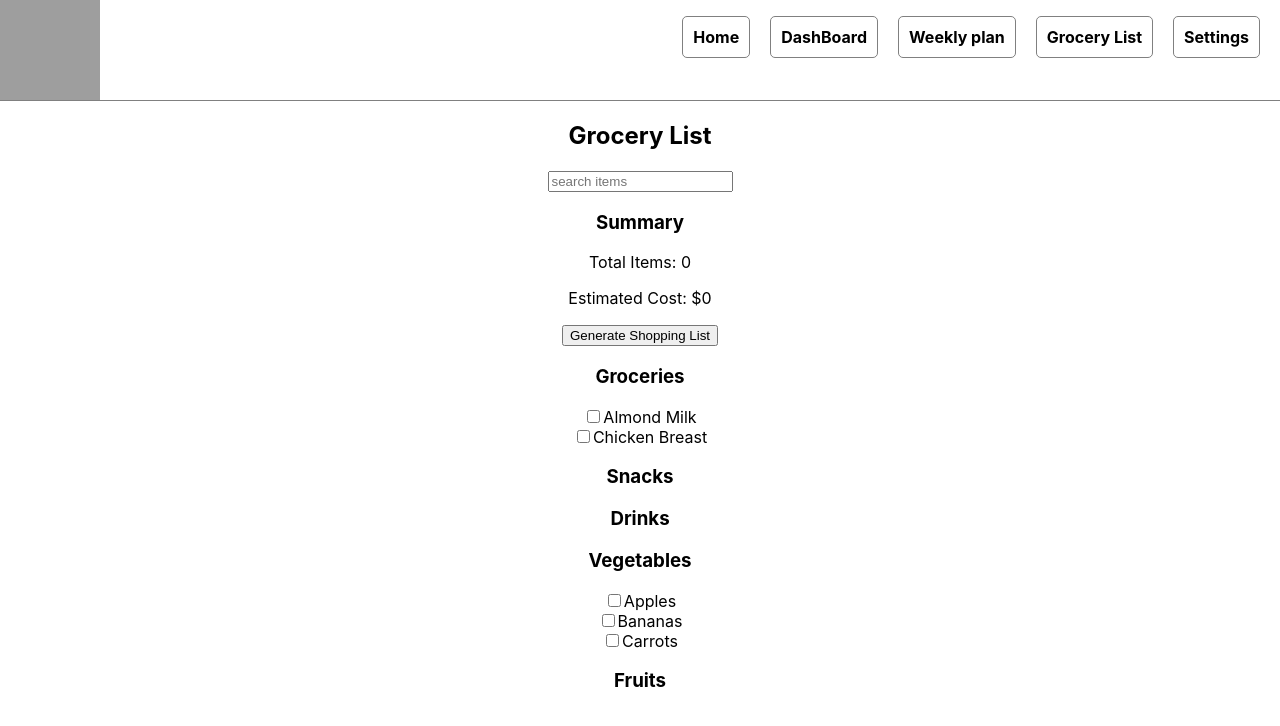
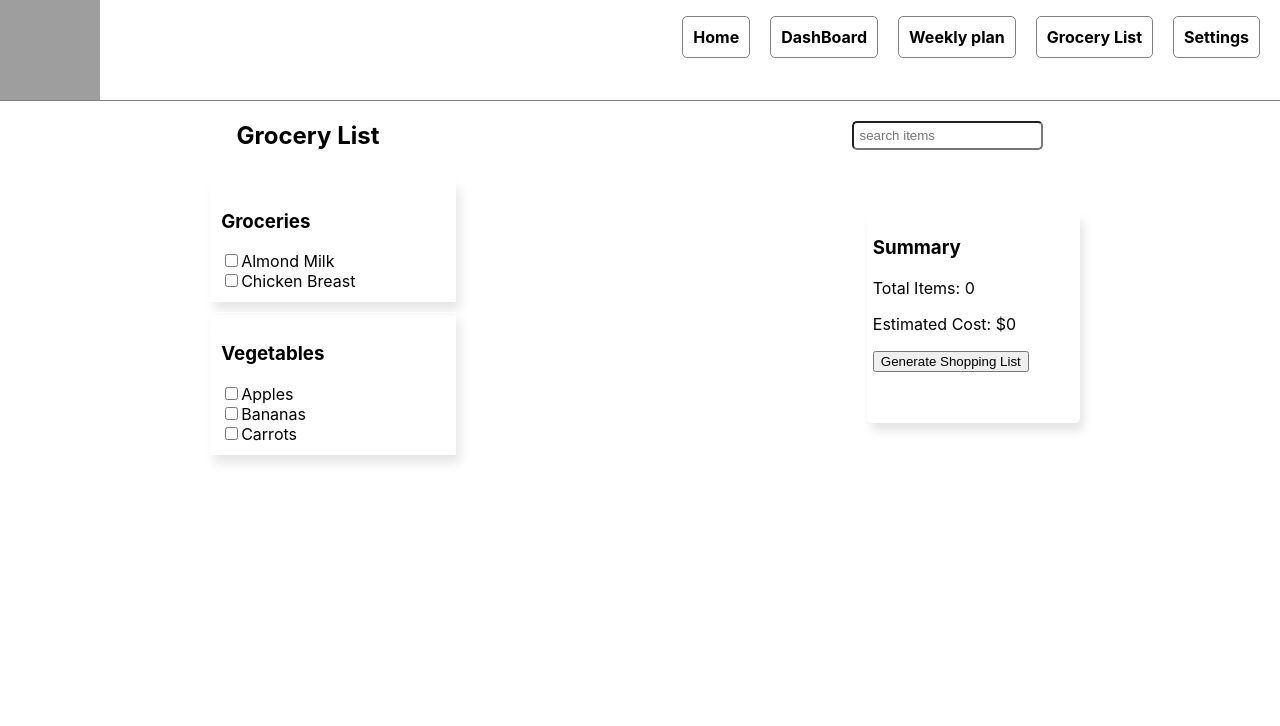
Before and after one commit to otmaneaksa/Micro-SAAS, a React (Create React App) app in the folder Front/front/: page /grocery-list in a window 1280 px wide. Shown: the top 726 px of the page. Built offline with nearby package versions, Linux system fonts and the light colour scheme; grey boxes are pictures that could not be loaded.

Commit message:
GroceryList component at style in progress

```diff
--- a/Front/front/src/Components/GroceryList/GroceryList.js
+++ b/Front/front/src/Components/GroceryList/GroceryList.js
@@ -1,26 +1,60 @@
-import React, { useState } from 'react';
+import React, { useState, useEffect } from 'react';
 import axios from 'axios';
 import GrocerySum from './GrocerySum';
+import styled from 'styled-components';
 
 const GroceryList = ({ mealPlan }) => {
-  const [groceryTypes, setGroceryTypes] = useState(['Groceries', 'Snacks', 'Drinks', 'Vegetables', 'Fruits']);
-  const [groceryItems, setGroceryItems] = useState([{type:'Groceries',name:'Almond Milk'},{type:'Groceries',name:'Chicken Breast'},{type:'Vegetables',name:'Apples'},{type:'Vegetables',name:'Bananas'},{type:'Vegetables',name:'Carrots'}]);
+  const [GroceryTypes, setGroceryTypes] = useState(['Groceries', 'Snacks', 'Drinks', 'Vegetables', 'Fruits']);
+  const [NotEmptyTypes, setNotEmptyTypes] = useState([]);
+  const [GroceryItems, setGroceryItems] = useState([{type:'Groceries',name:'Almond Milk'},{type:'Groceries',name:'Chicken Breast'},{type:'Vegetables',name:'Apples'},{type:'Vegetables',name:'Bananas'},{type:'Vegetables',name:'Carrots'}]);
   const [groceryItem, setGroceryItem] = useState({
     type: '',
     name:''
   });
+  useEffect(() => {
+    const NoEmptyTypes = GroceryTypes.filter((type) => {
+      return GroceryItems.some((item) => item.type === type);
+    })
+    setNotEmptyTypes(NoEmptyTypes);
+  },[])
+  const GroceryHeader = styled.header`
+    display: flex;
+    justify-content:space-around;
+    align-items: center;
+  `;
+  const Input = styled.input`
+  padding:5px;
+  border-radius:5px;
+  `;
+  const GroceryContent = styled.div`
+    display: flex;
+    justify-content:space-around;
+    align-items: center;
+  `;
+  const GroceyListContainer = styled.div`
+
+  `;
+  const GroceryItem = styled.div`
+  text-align:left;
+  border:1px solid white;
+  boerder-radius:5px;
+  padding:10px 100px 10px 10px;
+  margin:10px;
+  box-shadow: 4px 8px 10px rgba(0, 0, 0, 0.1);
+  `;
   return (
     <>
-      <div className="grocery-header">
-        <h2>Grocery List</h2>
-        <input type="text" placeholder="search items" className="grocery-search"/>
-      </div>
-      <GrocerySum/>
-      {groceryTypes.map((type, index) => {
+      <GroceryHeader>
+        <h2 style={{display:'inline-block'}}>Grocery List</h2>
+        <Input type="text" placeholder="search items" className="grocery-search"/>
+      </GroceryHeader>
+      <GroceryContent>
+        <GroceyListContainer>
+          {NotEmptyTypes.map((type, index) => {
         return (
-          <div className="grocery-type" key={index}>
+              <GroceryItem className="grocery-type" key={index}>
                 <h3>{type}</h3>
-            {groceryItems.map((item, index) => {
+                {GroceryItems.map((item, index) => {
                   if(item.type == type){
                     return(
                       <div className="grocery-type--item" key={index}>
@@ -30,9 +64,12 @@ const GroceryList = ({ mealPlan }) => {
                     )
                   }
                 })}
-          </div>
+              </GroceryItem>
               )
           })}
+        </GroceyListContainer>
+        <GrocerySum/>
+      </GroceryContent>
     </>
   );
 };
--- a/Front/front/src/Components/GroceryList/GrocerySum.js
+++ b/Front/front/src/Components/GroceryList/GrocerySum.js
@@ -1,14 +1,22 @@
-import React, {useState, useEffect} from 'react'
+import React, {useState, useEffect} from 'react';
+import styled from 'styled-components';
 
 export default function GrocerySum() {
   const [totalItems, setTotalItems] = useState(0);
   const [totalCost, setTotalCost] = useState(0);
+  const GrocerySumContainer = styled.div`
+  text-align:left;
+  border:1px solid white;
+  border-radius:5px;
+  box-shadow: 4px 8px 10px rgba(0, 0, 0, 0.1);
+  padding:5px 50px 50px 5px;
+  `;
   return (
-    <>
+    <GrocerySumContainer>
         <h3>Summary</h3>
         <p>Total Items: {totalItems}</p>
         <p>Estimated Cost: ${totalCost}</p>
         <button>Generate Shopping List</button>
-    </>
+    </GrocerySumContainer>
   )
 }
```
Lines whose indentation alone changed are shown as unchanged.
